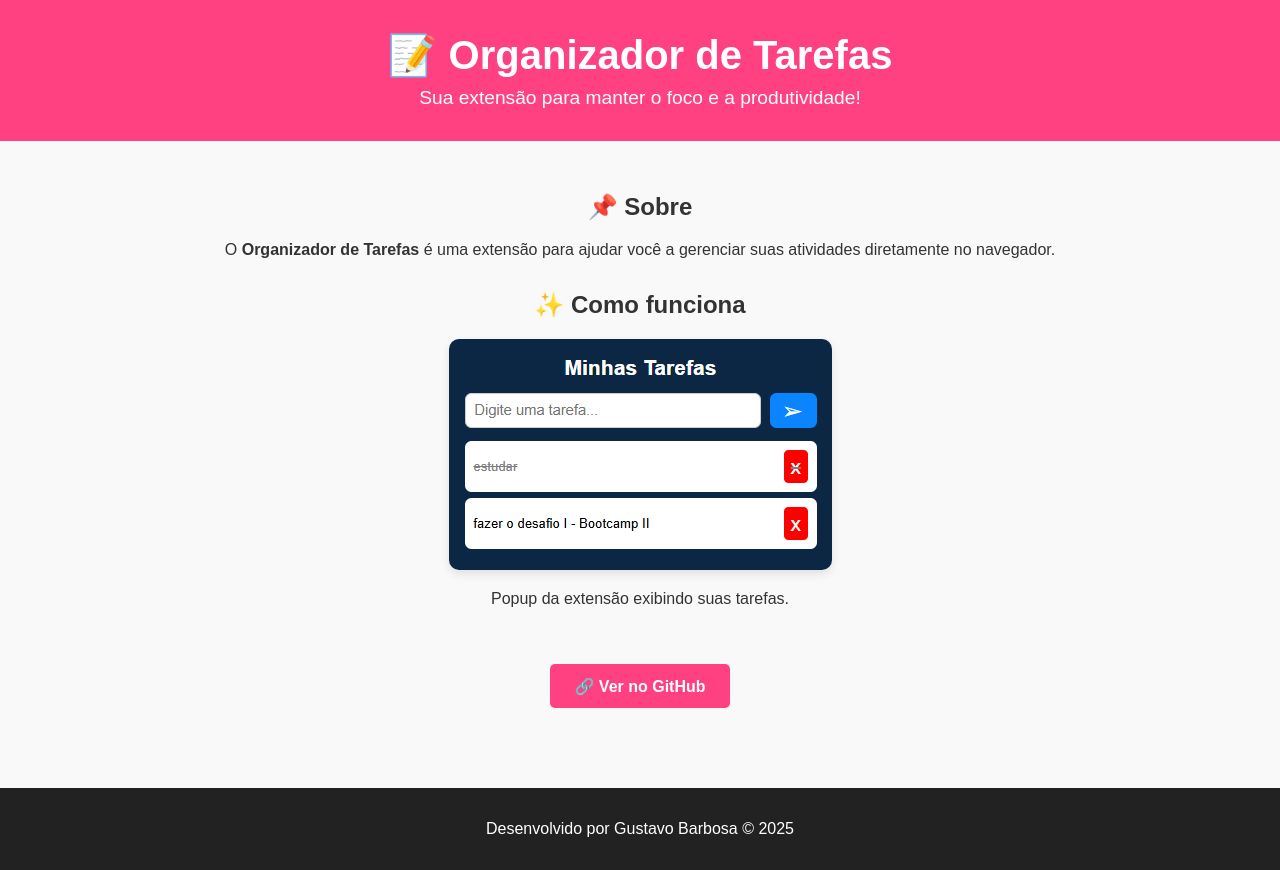
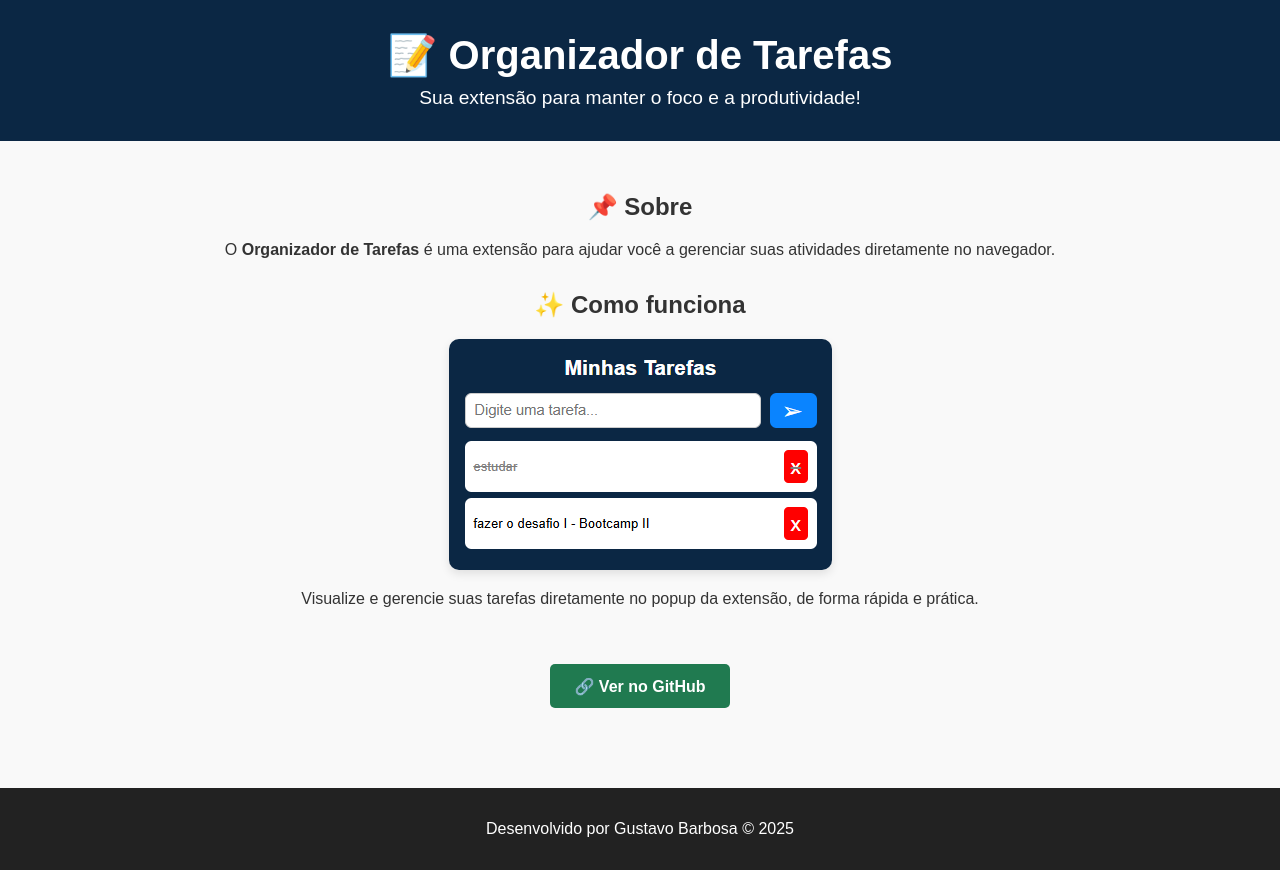
Before and after one commit to gustavob63/organizador-de-tarefas, a browser extension: page docs/index.html in a window 1280 px wide. Drawn offline with Linux system fonts and the light colour scheme.

Commit message:
Atualiza site

```diff
--- a/docs/index.html
+++ b/docs/index.html
@@ -15,7 +15,7 @@
     }
 
     header {
-      background: #ff4081;
+      background: #0b2744;
       color: white;
       padding: 2rem 1rem;
     }
@@ -50,7 +50,7 @@
       display: inline-block;
       margin-top: 1.5rem;
       padding: 0.8rem 1.5rem;
-      background: #ff4081;
+      background: #207a50;
       color: white;
       text-decoration: none;
       border-radius: 5px;
@@ -59,7 +59,7 @@
     }
 
     .btn:hover {
-      background: #e73370;
+      background: #a58c94;
     }
 
     footer {
@@ -84,8 +84,8 @@
 
     <div class="screenshot">
       <h2>✨ Como funciona</h2>
-      <img src="../image-1.png" alt="print da extensão">
-      <p>Popup da extensão exibindo suas tarefas.</p>
+      <img src="../image-1.png" alt="Print da extensão">
+      <p>Visualize e gerencie suas tarefas diretamente no popup da extensão, de forma rápida e prática.</p>
     </div>
 
     <a href="https://github.com/gustavob63/organizador-de-tarefas.git" target="_blank" class="btn">🔗 Ver no GitHub</a>
```
